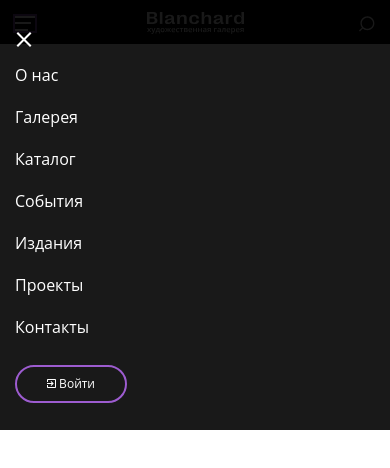
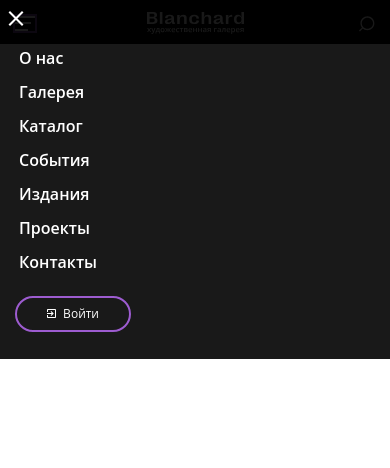
Before and after one commit to Dima-S1/course-project, a plain HTML site: page src/index.html in a window 390 px wide. Both pictures are taken after a click on the button 25 px from the left and 23 px from the top of the page. Drawn offline with Linux system fonts and the light colour scheme.

Commit message:
Правки в Header и новая функция выпадающего меню

```diff
--- a/src/css/header.css
+++ b/src/css/header.css
@@ -15,54 +15,8 @@
   margin-right: 11%;
 }
 
-.header-burger-menu {
+.header-burger {
   display: none;
-  padding-top: 37px;
-  padding-bottom: 50px;
-  padding-left: 50px;
-  position: absolute;
-  top: 0;
-  left: 0;
-  right: 0;
-  width: 100%;
-  background: rgba(0, 0, 0, 0.9);
-  z-index: 2;
-}
-
-.header-burger-menu-close {
-  margin-bottom: 50px;
-}
-
-.header-burger-nav-item:not(:last-child) {
-  margin-bottom: 40px;
-}
-
-.header-burger-nav-item:last-child {
-  margin-bottom: 113px;
-}
-
-.header-burger-nav-item__link {
-  font-size: 24px;
-  color: #fff;
-  transition: color 0.3s;
-}
-
-.header-burger-btn-lk {
-  padding-top: 19px;
-  padding-right: 88px;
-  padding-bottom: 19px;
-  padding-left: 88px;
-  font-size: 18px;
-  color: #fff;
-  border: 2px solid #9D5CD0;
-  border-radius: 100px;
-  transition: background-color 0.2s, border 0.2s;
-}
-
-.header-burger {
-  visibility: hidden;
-  position: absolute;
-  display: flex;
   flex-direction: column;
   justify-content: space-between;
   width: 36px;
@@ -83,6 +37,10 @@
 
 .header-burger__line__3 {
   width: 24px;
+}
+
+.header-search-nav-close__btn {
+  display: none;
 }
 
 .header-nav {
@@ -119,6 +77,10 @@
 
 .header-btn-lk__img{
   margin-right: 4px;
+}
+
+.header-btn-lk_burger {
+  display: none;
 }
 
 .header-top-search {
@@ -462,11 +424,71 @@
     display: none;
   }
 
+  .header-nav {
+    display: none;
+  }
+
+  .header-btn-lk {
+    display: none;
+  }
+
   .header-burger {
-    visibility: visible;
+    display: flex;
     position: relative;
     margin-right: 36%;
     transform: translateY(-5px);
+  }
+
+  .header-nav_burger {
+    display: none;
+    padding-top: 37px;
+    padding-bottom: 50px;
+    padding-left: 50px;
+    position: absolute;
+    top: 0;
+    left: 0;
+    right: 0;
+    width: 100%;
+    background: rgba(0, 0, 0, 0.9);
+    z-index: 2;
+  }
+
+  .header-search-nav-close__btn_burger {
+    display: flex;
+    margin-bottom: 50px;
+    transform: translate(13px, 2px);
+  }
+
+  .header-nav-list_burger {
+    flex-direction: column;
+  }
+
+  .header-nav-item_burger:not(:last-child) {
+    margin-bottom: 40px;
+  }
+
+  .header-nav-item_burger:last-child {
+    margin-bottom: 113px;
+  }
+
+  .header-nav-item__link_burger {
+    display: block;
+    font-size: 24px;
+    color: #fff;
+    transition: color 0.3s;
+  }
+
+  .header-btn-lk_burger {
+    display: block;
+    padding-top: 19px;
+    padding-right: 88px;
+    padding-bottom: 19px;
+    padding-left: 88px;
+    font-size: 18px;
+    color: #fff;
+    border: 2px solid #9D5CD0;
+    border-radius: 100px;
+    transition: background-color 0.2s, border 0.2s;
   }
 
   .header-logo {
@@ -475,14 +497,6 @@
 
   .header-logo__img {
     width: 187px;
-  }
-
-  .header-nav {
-    display: none;
-  }
-
-  .header-btn-lk {
-    display: none;
   }
 
   .header-top-search {
@@ -520,29 +534,29 @@
     padding-bottom: 0;
   }
 
-  .header-burger-menu {
+  .header-nav_burger {
     padding-top: 15px;
     padding-left: 15px;
     padding-bottom: 27px;
   }
 
-  .header-burger-menu-close {
+  .header-search-nav-close__btn_burger {
     margin-bottom: 22px;
   }
 
-  .header-burger-nav-item:not(:last-child) {
+  .header-nav-item_burger:not(:last-child) {
     margin-bottom: 10px;
   }
 
-  .header-burger-nav-item:last-child {
+  .header-nav-item_burger:last-child {
     margin-bottom: 22px;
   }
 
-  .header-burger-nav-item__link {
+  .header-nav-item__link_burger {
     font-size: 16px;
   }
 
-  .header-burger-btn-lk {
+  .header-btn-lk_burger {
     padding-top: 10px;
     padding-right: 30px;
     padding-bottom: 10px;
@@ -550,7 +564,7 @@
     font-size: 12px;
   }
 
-  .header-burger-btn-lk svg {
+  .header-btn-lk_burger svg {
     width: 9px;
     height: 9px;
   }
--- a/src/index.html
+++ b/src/index.html
@@ -20,106 +20,58 @@
           <span class="header-burger__line header-burger__line__3"></span>
         </button>
 
-        <div class="header-burger-menu">
-          <button class="header-burger-menu-close header-search-open-close"></button>
-          <nav class="header-burger-nav">
-            <ul class="header-burger-nav-list">
-              <li class="header-burger-nav-item">
-                <a href="" class="header-burger-nav-item__link">
-                  О нас
-                </a>
-              </li>
-
-              <li class="header-burger-nav-item">
-                <a href="" class="header-burger-nav-item__link">
-                  Галерея
-                </a>
-              </li>
-
-              <li class="header-burger-nav-item">
-                <a href="" class="header-burger-nav-item__link">
-                  Каталог
-                </a>
-              </li>
-
-              <li class="header-burger-nav-item">
-                <a href="" class="header-burger-nav-item__link">
-                  События
-                </a>
-              </li>
-
-              <li class="header-burger-nav-item">
-                <a href="" class="header-burger-nav-item__link">
-                  Издания
-                </a>
-              </li>
-
-              <li class="header-burger-nav-item">
-                <a href="" class="header-burger-nav-item__link">
-                  Проекты
-                </a>
-              </li>
-
-              <li class="header-burger-nav-item">
-                <a href="" class="header-burger-nav-item__link">
-                  Контакты
-                </a>
-              </li>
-            </ul>
-          </nav>
-          <button class="header-burger-btn-lk">
-            <svg class="header-burger-btn-lk__img" width="13" height="13" viewbox="0 0 13 13" fill="none" xmlns="http://www.w3.org/2000/svg"><path d="M5.12056 9.09278L6.13889 10.1111L9.75 6.5L6.13889 2.88889L5.12056 3.90722L6.98389 5.77778H0V7.22222H6.98389L5.12056 9.09278ZM11.5556 0H1.44444C0.642778 0 0 0.65 0 1.44444V4.33333H1.44444V1.44444H11.5556V11.5556H1.44444V8.66667H0V11.5556C0 12.35 0.642778 13 1.44444 13H11.5556C12.35 13 13 12.35 13 11.5556V1.44444C13 0.65 12.35 0 11.5556 0Z" fill="white"/></svg>
-            Войти
-          </button>
-        </div>
-
         <a href="" class="header-logo">
           <img src="/img/logo_header.svg" alt="Логотип" class="header-logo__img">
         </a>
-        <nav class="header-nav">
-          <ul class="header-nav-list">
-            <li class="header-nav-item">
-              <a href="" class="header-nav-item__link">
+        <nav class="header-nav header-nav_burger">
+          <button class="header-search-open-close header-search-nav-close__btn header-search-nav-close__btn_burger"></button>
+          <ul class="header-nav-list header-nav-list_burger">
+            <li class="header-nav-item header-nav-item_burger">
+              <a href="" class="header-nav-item__link header-nav-item__link_burger">
                 О нас
               </a>
             </li>
 
-            <li class="header-nav-item">
-              <a href="" class="header-nav-item__link">
+            <li class="header-nav-item header-nav-item_burger">
+              <a href="" class="header-nav-item__link header-nav-item__link_burger">
                 Галерея
               </a>
             </li>
 
-            <li class="header-nav-item">
-              <a href="" class="header-nav-item__link">
+            <li class="header-nav-item header-nav-item_burger">
+              <a href="" class="header-nav-item__link header-nav-item__link_burger">
                 Каталог
               </a>
             </li>
 
-            <li class="header-nav-item">
-              <a href="" class="header-nav-item__link">
+            <li class="header-nav-item header-nav-item_burger">
+              <a href="" class="header-nav-item__link header-nav-item__link_burger">
                 События
               </a>
             </li>
 
-            <li class="header-nav-item">
-              <a href="" class="header-nav-item__link">
+            <li class="header-nav-item header-nav-item_burger">
+              <a href="" class="header-nav-item__link header-nav-item__link_burger">
                 Издания
               </a>
             </li>
 
-            <li class="header-nav-item">
-              <a href="" class="header-nav-item__link">
+            <li class="header-nav-item header-nav-item_burger">
+              <a href="" class="header-nav-item__link header-nav-item__link_burger">
                 Проекты
               </a>
             </li>
 
-            <li class="header-nav-item">
-              <a href="" class="header-nav-item__link">
+            <li class="header-nav-item header-nav-item_burger">
+              <a href="" class="header-nav-item__link header-nav-item__link_burger">
                 Контакты
               </a>
             </li>
           </ul>
+          <button class="header-btn-lk header-btn-lk_burger">
+            <svg class="header-btn-lk__img header-btn-lk__img_burger" width="13" height="13" viewbox="0 0 13 13" fill="none" xmlns="http://www.w3.org/2000/svg"><path d="M5.12056 9.09278L6.13889 10.1111L9.75 6.5L6.13889 2.88889L5.12056 3.90722L6.98389 5.77778H0V7.22222H6.98389L5.12056 9.09278ZM11.5556 0H1.44444C0.642778 0 0 0.65 0 1.44444V4.33333H1.44444V1.44444H11.5556V11.5556H1.44444V8.66667H0V11.5556C0 12.35 0.642778 13 1.44444 13H11.5556C12.35 13 13 12.35 13 11.5556V1.44444C13 0.65 12.35 0 11.5556 0Z" fill="white"/></svg>
+            Войти
+          </button>
         </nav>
 
         <button class="header-btn-lk">
--- a/src/script/script.js
+++ b/src/script/script.js
@@ -11,31 +11,50 @@ document.querySelector('.header-search-open-close__btn').addEventListener('click
 // Функция открытия и закрытия меню бургер
 
 document.querySelector('.header-burger').addEventListener('click', function() {
-  document.querySelector('.header-burger-menu').classList.add('is-open_block');
+  document.querySelector('.header-nav_burger').classList.add('is-open_block');
 });
 
-document.querySelector('.header-burger-menu-close').addEventListener('click', function() {
-  document.querySelector('.header-burger-menu').classList.remove('is-open_block');
+document.querySelector('.header-search-nav-close__btn_burger').addEventListener('click', function() {
+  document.querySelector('.header-nav_burger').classList.remove('is-open_block');
 });
 
 // Выпадающий список
 
-document.querySelector('#dropbtn1').addEventListener('click', function() {
-  document.querySelector('#droplist1').classList.toggle('is-open_block');
+const button = document.querySelectorAll('.header-menu-item-link');
+const drop = document.querySelectorAll('.header-dropdown');
+
+button.forEach(el => {
+  el.addEventListener('click', (e) => {
+    drop.forEach(el => {el.classList.remove(('is-open_block'))})
+    e.currentTarget.closest('li').querySelector('.header-dropdown').classList.toggle('is-open_block');
+  });
 });
 
-document.querySelector('#dropbtn2').addEventListener('click', function() {
-  document.querySelector('#droplist2').classList.toggle('is-open_block');
+document.addEventListener('click', (e) => {
+  if (!e.target.classList.contains('header-dropdown') && !e.target.classList.contains('header-menu-item-link')) {
+    drop.forEach(el => {el.classList.remove(('is-open_block'))})
+  }
 });
 
-document.querySelector('#dropbtn3').addEventListener('click', function() {
-  document.querySelector('#droplist3').classList.toggle('is-open_block');
-});
 
-document.querySelector('#dropbtn4').addEventListener('click', function() {
-  document.querySelector('#droplist4').classList.toggle('is-open_block');
-});
 
-document.querySelector('#dropbtn5').addEventListener('click', function() {
-  document.querySelector('#droplist5').classList.toggle('is-open_block');
-});
+
+// document.querySelector('#dropbtn1').addEventListener('click', function() {
+//   document.querySelector('#droplist1').classList.toggle('is-open_block');
+// });
+
+// document.querySelector('#dropbtn2').addEventListener('click', function() {
+//   document.querySelector('#droplist2').classList.toggle('is-open_block');
+// });
+
+// document.querySelector('#dropbtn3').addEventListener('click', function() {
+//   document.querySelector('#droplist3').classList.toggle('is-open_block');
+// });
+
+// document.querySelector('#dropbtn4').addEventListener('click', function() {
+//   document.querySelector('#droplist4').classList.toggle('is-open_block');
+// });
+
+// document.querySelector('#dropbtn5').addEventListener('click', function() {
+//   document.querySelector('#droplist5').classList.toggle('is-open_block');
+// });
```
